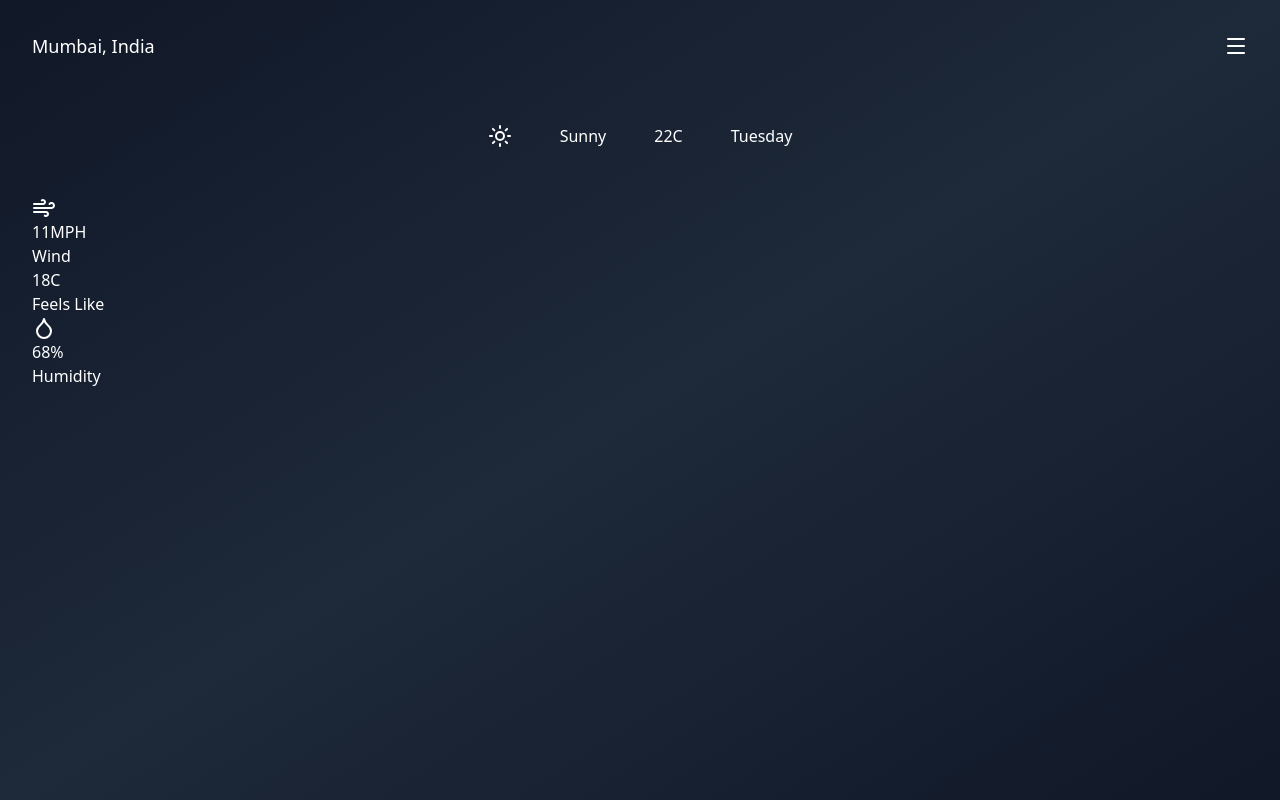
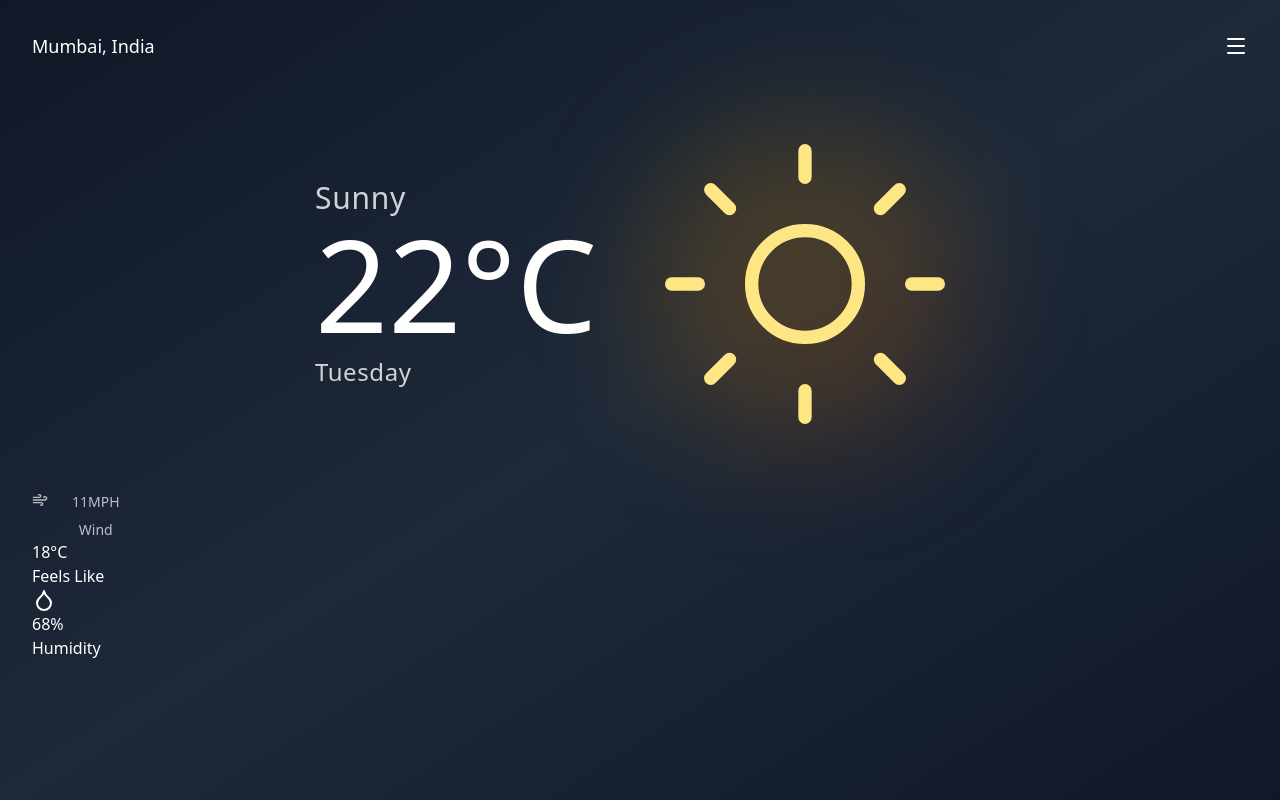
Before and after one commit to avanthikhakandasamy/weatherapplication, a React (Vite) app: page / in a window 1280 px wide. Built offline with nearby package versions, Linux system fonts and the light colour scheme.

Commit message:
REFACTOR: Sun became big

```diff
--- a/src/components/weather/WeatherCard.tsx
+++ b/src/components/weather/WeatherCard.tsx
@@ -1,4 +1,4 @@
-import { Menu, Wind, Droplet, Sun, Cloud, CloudRain, MapPin } from 'lucide-react';
+import { Menu, Wind, Droplet, Sun } from 'lucide-react';
 
 const WeatherCard = () => {
     return (
@@ -9,28 +9,32 @@ const WeatherCard = () => {
             </div>
 
             <div className="weatherDetails flex flex-col lg:flex-row items-center justify-center gap-12 mb-12 mt-16">
-                <div className='icon'>
-                    <Sun />
+                <div className='text-left flex-row'>
+                    <h2 className='text-3xl tracking-wide opacity-80 mb-1'>Sunny</h2>
+                    <h1 className='text-[8rem] font-light leading-none mb-2'>22°C</h1>
+                    <span className='text-2xl tracking-wide opacity-80 mb-1'>Tuesday</span>
                 </div>
-                <h2>Sunny</h2>
-                <h1>22C</h1>
-                <span>Tuesday</span>
+
+                <div className='relative flex items-center justify-center'>
+                    <div className='absolute inset-0 bg-linear-to-br from-amber-400/20 to-orange-500/20 blur-3xl rounded-full'></div>
+                    <Sun className='w-80 h-80 stroke-1 text-amber-200 drop-shadow-2xl' />
+                </div>
             </div>
             <div className="bottomArea">
-                <div className="wind">
+                <div className="wind flex gap-6 mt-4 text-sm opacity-70">
                     <div className="windIcon">
-                        <Wind />
+                        <Wind className='w-4 h-4'/>
                     </div>
-                    <div className="humidityInfo">
+                    <div className="humidityInfo flex flex-col items-center gap-2">
                         <h1>11MPH</h1>
                         <p>Wind</p>
                     </div>
                 </div>
                 <div className="feelsLike">
-                    <h1>18C</h1>
+                    <h1>18°C</h1>
                     <p>Feels Like</p>
                 </div>
-                <div className="humidityLevel">
+                <div className="wind">
                     <div className="humidityIcon">
                         <Droplet />
                     </div>
```
